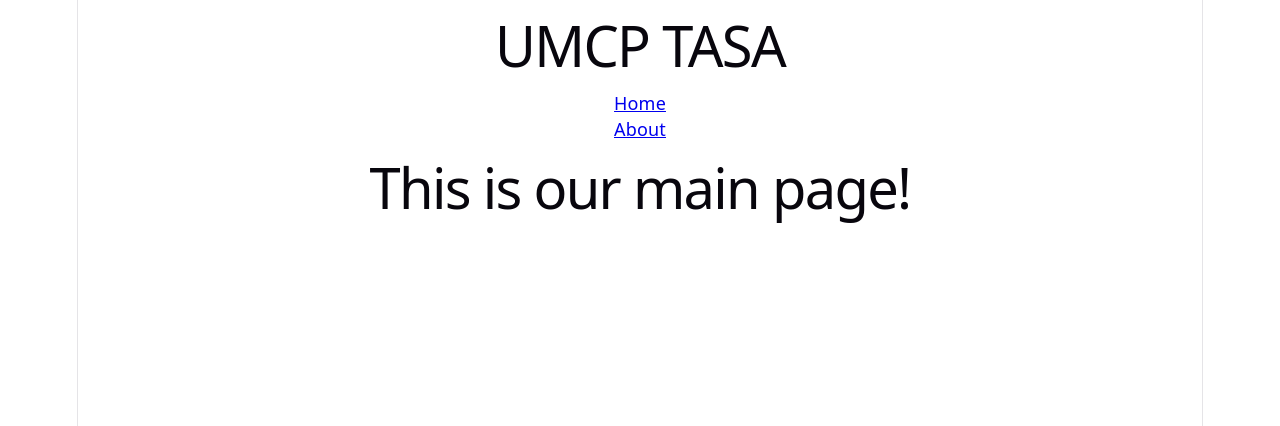
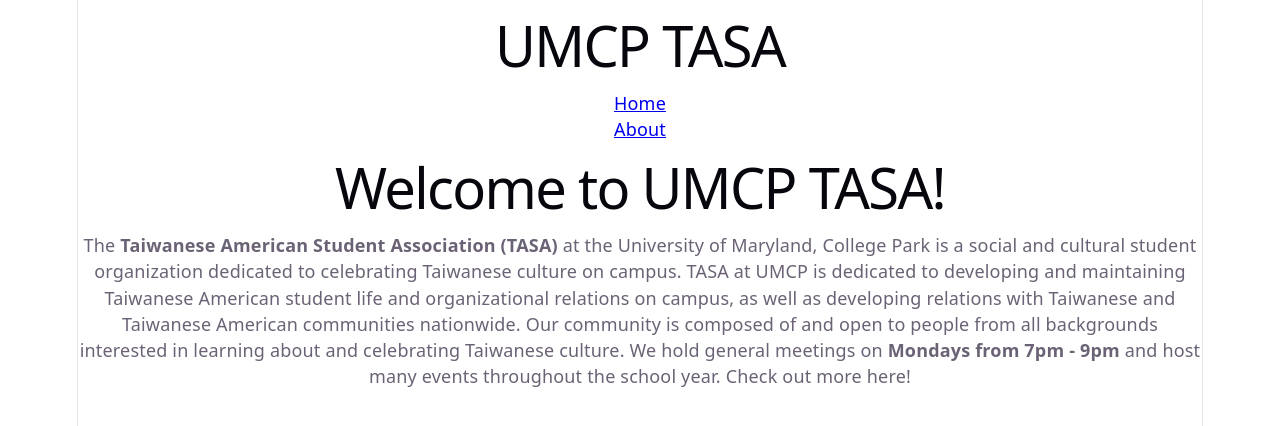
Before and after one commit to UMCP-TASA/website-NEW, a React (Vite) app: page / in a window 1280 px wide. Shown: the top 426 px of the page. Built offline with nearby package versions, Linux system fonts and the light colour scheme.

Commit message:
added welcome to homepage

```diff
--- a/src/App.jsx
+++ b/src/App.jsx
@@ -2,7 +2,7 @@
 import { BrowserRouter, Routes, Route } from 'react-router-dom'
 import ExampleComponent from './components/Example';
 import Layout from './components/Layout';
-import Home from './components/Home';
+import Home from './components/Home/Home';
 import OtherPage from './components/OtherPage';
 import './App.css'
 
--- a/src/components/Home.jsx
+++ /dev/null
@@ -1,5 +0,0 @@
-import { useState } from 'react'
-
-export default function Home() {
-    return  <h1> This is our main page! </h1>;
-}
--- /dev/null
+++ b/src/components/Home/Home.jsx
@@ -0,0 +1,10 @@
+import { useState } from 'react'
+import Welcome from './Welcome';
+
+export default function Home() {
+    return(
+    <div>
+        <Welcome />
+    </div>
+    );
+}
--- /dev/null
+++ b/src/components/Home/Welcome.jsx
@@ -0,0 +1,23 @@
+import { useState } from 'react'
+
+export default function Welcome(props) {
+    return( <div>
+        <h1>
+            Welcome to UMCP TASA!
+        </h1>
+        <p>
+            The <b>Taiwanese American Student Association (TASA)</b> at the
+                    University of Maryland, College Park is a social and cultural
+                    student organization dedicated to celebrating Taiwanese culture
+                    on campus. TASA at UMCP is dedicated to developing and
+                    maintaining Taiwanese American student life and organizational
+                    relations on campus, as well as developing relations with
+                    Taiwanese and Taiwanese American communities nationwide. Our
+                    community is composed of and open to people from all backgrounds
+                    interested in learning about and celebrating Taiwanese culture.
+                    We hold general meetings on <b>Mondays from 7pm - 9pm</b> and
+                    host many events throughout the school year. Check out more
+                    here!
+        </p>
+    </div>)
+}
```
